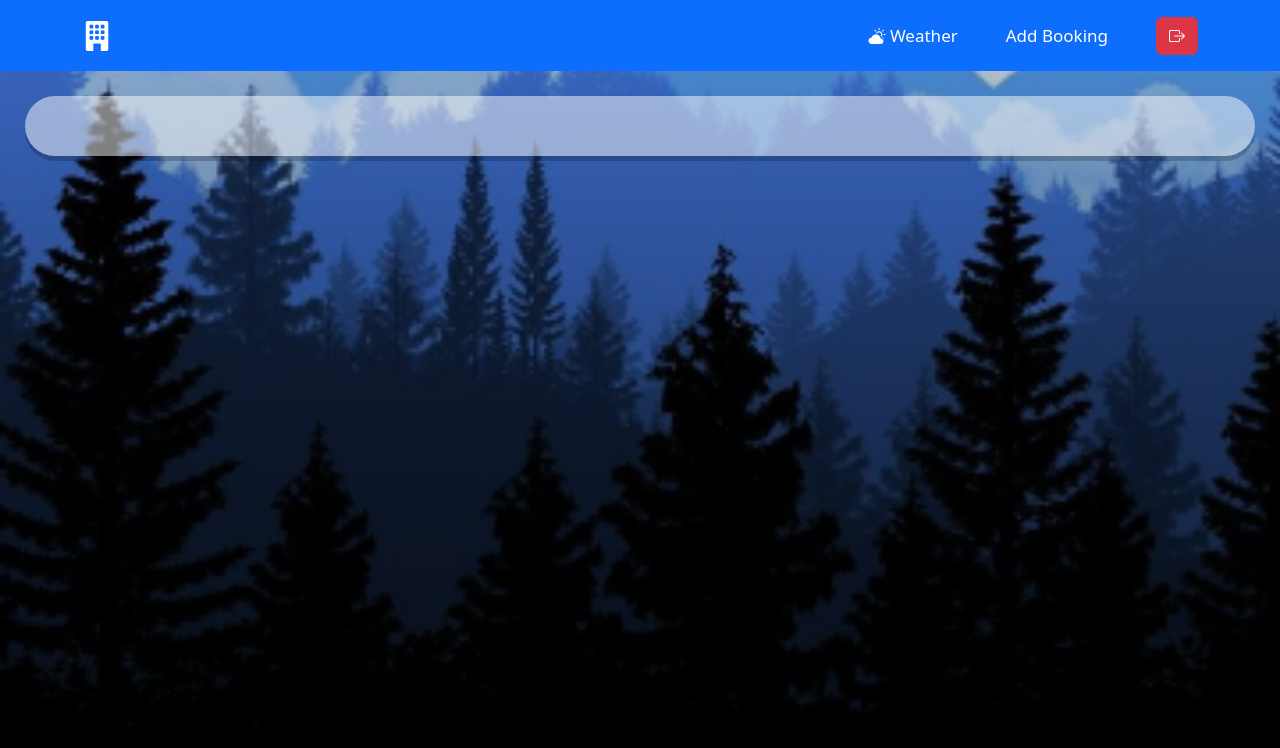
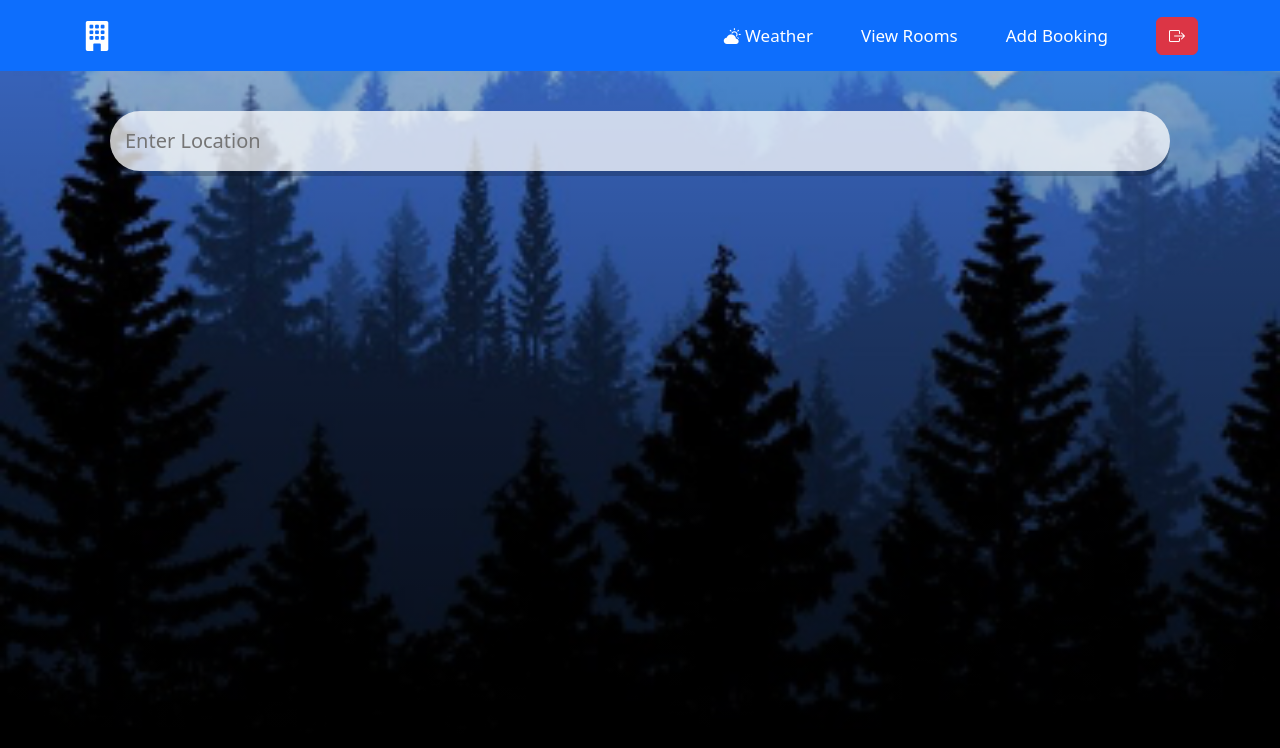
Before and after one commit to Ngaiti/hotel-booking-system, a React (Vite) app: page /weather in a window 1280 px wide. Shown: the top 748 px of the page. Built offline with nearby package versions, Linux system fonts and the light colour scheme; no server answers; sample sign-in values are in the browser's storage.

Commit message:
Add File Upload Page

```diff
--- a/src/App.jsx
+++ b/src/App.jsx
@@ -4,6 +4,7 @@ import AuthPage from "./pages/AuthPage";
 import BookingsPage from "./pages/BookingsPage";
 import AddBookingPage from "./pages/AddBookingPage";
 import WeatherPage from "./pages/WeatherPage";
+import FileUploadPage from "./pages/FileUploadPage";
 import { AuthProvider } from "./components/AuthProvider";
 import {
 	fetchBookings,
@@ -77,6 +78,10 @@ function App() {
 							path="/add-booking"
 							element={<AddBookingPage onCreate={handleCreate} />}
 						/>
+						<Route
+							path="/file-upload"
+							element={<FileUploadPage />}
+						/>
 						<Route path="/weather" element={<WeatherPage />} />
 						<Route path="/login" element={<AuthPage />} />
 						<Route path="*" element={<AuthPage />} />
--- /dev/null
+++ b/src/components/NavigationBar.jsx
@@ -0,0 +1,47 @@
+import { Navbar, Container, Button } from "react-bootstrap";
+import { Link } from "react-router-dom";
+
+function NavigationBar({ handleLogout }) {
+	return (
+		<Navbar bg="primary" variant="dark">
+			<Container>
+				<Navbar.Brand>
+					<Link to="/bookings">
+						<i
+							className="bi bi-building-fill"
+							style={{ fontSize: 30, color: "white" }}
+						></i>
+					</Link>
+				</Navbar.Brand>
+				<Navbar.Collapse className="justify-content-end">
+					<Link
+						to="/weather"
+						className="nav-link text-white me-5"
+						style={{ fontSize: "17px" }}
+					>
+						<i className="bi bi-cloud-sun-fill"></i> Weather
+					</Link>
+					<Link
+						to="/file-upload"
+						className="nav-link text-white me-5"
+						style={{ fontSize: "17px" }}
+					>
+						View Rooms
+					</Link>
+					<Link
+						to="/add-booking"
+						className="nav-link text-white me-5"
+						style={{ fontSize: "17px" }}
+					>
+						Add Booking
+					</Link>
+					<Button variant="danger" onClick={handleLogout}>
+						<i className="bi bi-box-arrow-right"></i>
+					</Button>
+				</Navbar.Collapse>
+			</Container>
+		</Navbar>
+	);
+}
+
+export default NavigationBar;
--- a/src/index.css
+++ b/src/index.css
@@ -26,12 +26,12 @@ main {
 		rgba(0, 0, 0, 0.2),
 		rgba(0, 0, 0, 0.75)
 	);
-	padding: 25px;
+	padding: 40px 110px;
 }
 
 .search-box {
 	width: 100%;
-	margin: 0 0 100px;
+	margin: 0 0 90px;
 }
 
 .search-box .search-bar {
@@ -42,7 +42,7 @@ main {
 	background: none;
 	border: none;
 	outline: none;
-	background-color: rgba(255, 255, 255, 0.5);
+	background-color: rgba(255, 255, 255, 0.75);
 	box-shadow: 0px 5px rgba(0, 0, 0, 0.2);
 	color: #313131;
 	font-size: 20px;
@@ -51,7 +51,7 @@ main {
 }
 
 .search-box .search-bar:focus {
-	background-color: rgba(255, 255, 255, 0.75);
+	background-color: #fff;
 }
 
 .location-box .location {
--- a/src/pages/AddBookingPage.jsx
+++ b/src/pages/AddBookingPage.jsx
@@ -1,9 +1,10 @@
 import { getAuth } from "firebase/auth";
 import { useContext, useEffect } from "react";
-import { Navbar, Container, Button } from "react-bootstrap";
-import { useNavigate, Link } from "react-router-dom";
+import { Container } from "react-bootstrap";
+import { useNavigate } from "react-router-dom";
 import BookingForm from "../components/BookingForm";
 import { AuthContext } from "../components/AuthProvider";
+import NavigationBar from "../components/NavigationBar";
 
 function AddBookingPage({ onCreate }) {
 	const auth = getAuth();
@@ -25,37 +26,7 @@ function AddBookingPage({ onCreate }) {
 
 	return (
 		<div className="add-booking-page">
-			<Navbar bg="primary" variant="dark">
-				<Container>
-					<Navbar.Brand>
-						<Link to="/bookings">
-							<i
-								className="bi bi-building-fill"
-								style={{ fontSize: 30, color: "white" }}
-							></i>
-						</Link>
-					</Navbar.Brand>
-					<Navbar.Collapse className="justify-content-end">
-						<Link
-							to="/weather"
-							className="nav-link text-white me-5"
-							style={{ fontSize: "17px" }}
-						>
-							<i className="bi bi-cloud-sun-fill"></i> Weather
-						</Link>
-						<Link
-							to="/add-booking"
-							className="nav-link text-white me-5"
-							style={{ fontSize: "17px" }}
-						>
-							Add Booking
-						</Link>
-						<Button variant="danger" onClick={handleLogout}>
-							<i className="bi bi-box-arrow-right"></i>
-						</Button>
-					</Navbar.Collapse>
-				</Container>
-			</Navbar>
+			<NavigationBar handleLogout={handleLogout} />
 
 			<Container className="mt-3 text-center">
 				<BookingForm onCreate={onCreate} />
--- a/src/pages/AuthPage.jsx
+++ b/src/pages/AuthPage.jsx
@@ -10,7 +10,7 @@ import { useNavigate } from "react-router-dom";
 
 export default function AuthPage() {
 	const loginImage =
-		"https://media.cnn.com/api/v1/images/stellar/prod/140127103345-peninsula-shanghai-deluxe-mock-up.jpg?q=w_2226,h_1449,x_0,y_0,c_fill";
+		"https://cdn.kiwicollection.com/media/property/PR006778/xl/006778-01-Deluxe%20River%20Room-The%20Peninsula%20Shanghai.jpg?cb=1575478731";
 	const [modalShow, setModalShow] = useState(null);
 	const handleShowSignUp = () => setModalShow("signup");
 	const handleShowLogin = () => setModalShow("login");
@@ -74,13 +74,13 @@ export default function AuthPage() {
 					className="mt-5"
 					style={{ fontSize: 64, fontWeight: "bold" }}
 				>
-					Hotel Booking System
+					Peninsula Shanghai
 				</p>
 				<h2
 					className="my-5"
 					style={{ fontSize: 31, fontWeight: "bold" }}
 				>
-					🛏️ Book Your Room With Us!
+					🛏️ Book Your Preferred Room Now!
 				</h2>
 				<Col sm={5} className="d-grid gap-2">
 					<Button
--- /dev/null
+++ b/src/pages/FileUploadPage.jsx
@@ -0,0 +1,112 @@
+import { getAuth } from "firebase/auth";
+import { useState, useContext, useEffect } from "react";
+import {
+	ref,
+	uploadBytesResumable,
+	getDownloadURL,
+	listAll,
+} from "@firebase/storage";
+import { storage } from "../firebase";
+import { Image } from "react-bootstrap";
+import { useNavigate } from "react-router-dom";
+import { AuthContext } from "../components/AuthProvider";
+import NavigationBar from "../components/NavigationBar";
+
+const FileUploadPage = () => {
+	const [progrss, setProgrss] = useState(0);
+	const [isLoading, setIsLoading] = useState(false);
+	const [file, setFile] = useState(null);
+	const [url, setUrl] = useState(null);
+	const [pastUrls, setPastUrls] = useState([]);
+
+	const auth = getAuth();
+	const navigate = useNavigate();
+	const { currentUser } = useContext(AuthContext);
+
+	useEffect(() => {
+		if (!currentUser) {
+			navigate("/login");
+		}
+	}, [currentUser, navigate]);
+
+	const handleLogout = () => {
+		const confirmed = window.confirm("Are you sure you want to logout?");
+		if (confirmed) {
+			auth.signOut();
+		}
+	};
+
+	const onFileUpload = () => {
+		if (!file) return;
+		setIsLoading(true);
+		const storageRef = ref(storage, `/files/${file.name}`);
+		const uploadTask = uploadBytesResumable(storageRef, file);
+
+		uploadTask.on(
+			"state_changed",
+			(snapshot) => {
+				var progress = Math.round(
+					(snapshot.bytesTransferred / snapshot.totalBytes) * 100
+				);
+				setProgrss(progress);
+			},
+			(err) => {
+				console.log(err);
+				setIsLoading(false);
+			},
+			() => {
+				getDownloadURL(uploadTask.snapshot.ref).then((url) => {
+					setUrl(url);
+					setIsLoading(false);
+				});
+			}
+		);
+	};
+
+	const onFileChange = (e) => {
+		setFile(e.target.files[0]);
+		e.preventDefault();
+	};
+
+	const loadPastImages = async () => {
+		const storageRef = ref(storage, "/files");
+		const imagesList = await listAll(storageRef);
+		const urls = await Promise.all(
+			imagesList.items.map(async (item) => await getDownloadURL(item))
+		);
+		setPastUrls(urls);
+	};
+
+	useEffect(() => {
+		loadPastImages();
+	}, []);
+
+	return (
+		<>
+			<NavigationBar handleLogout={handleLogout} />
+
+			<input type="file" onChange={onFileChange} />
+			<button onClick={onFileUpload}>Upload!</button>
+			<div className="break"></div>
+			{isLoading && (
+				<p>
+					File upload <b>{progrss}%</b>
+				</p>
+			)}
+			{url && (
+				<>
+					<Image src={url} fluid alt="Uploaded" />
+				</>
+			)}
+			<div className="break"></div>
+			<h2>Past Images</h2>
+			{pastUrls.map((pastUrl, index) => (
+				<div key={index}>
+					<Image src={pastUrl} fluid alt={`Past Image ${index}`} />
+				</div>
+			))}
+		</>
+	);
+};
+
+export default FileUploadPage;
--- a/src/pages/WeatherPage.jsx
+++ b/src/pages/WeatherPage.jsx
@@ -1,8 +1,8 @@
 import { getAuth } from "firebase/auth";
 import { useState, useContext, useEffect } from "react";
-import { Navbar, Container, Button } from "react-bootstrap";
-import { useNavigate, Link } from "react-router-dom";
+import { useNavigate } from "react-router-dom";
 import { AuthContext } from "../components/AuthProvider";
+import NavigationBar from "../components/NavigationBar";
 
 const api = {
 	key: "4f8e795dcd6dbf7b9f5276bff095ffc1",
@@ -94,37 +94,8 @@ function WeatherPage() {
 					: "app"
 			}
 		>
-			<Navbar bg="primary" variant="dark">
-				<Container>
-					<Navbar.Brand>
-						<Link to="/bookings">
-							<i
-								className="bi bi-building-fill"
-								style={{ fontSize: 30, color: "white" }}
-							></i>
-						</Link>
-					</Navbar.Brand>
-					<Navbar.Collapse className="justify-content-end">
-						<Link
-							to="/weather"
-							className="nav-link text-white me-5"
-							style={{ fontSize: "17px" }}
-						>
-							<i className="bi bi-cloud-sun-fill"></i> Weather
-						</Link>
-						<Link
-							to="/add-booking"
-							className="nav-link text-white me-5"
-							style={{ fontSize: "17px" }}
-						>
-							Add Booking
-						</Link>
-						<Button variant="danger" onClick={handleLogout}>
-							<i className="bi bi-box-arrow-right"></i>
-						</Button>
-					</Navbar.Collapse>
-				</Container>
-			</Navbar>
+			<NavigationBar handleLogout={handleLogout} />
+
 			<main>
 				<div className="search-box">
 					<input
@@ -132,6 +103,7 @@ function WeatherPage() {
 						className="search-bar"
 						onChange={(e) => setQuery(e.target.value)}
 						value={query}
+						placeholder="Enter Location"
 						onKeyPress={search}
 					/>
 				</div>
```
Also changed, not shown: src/pages/BookingsPage.jsx (+5 -34 lines).
